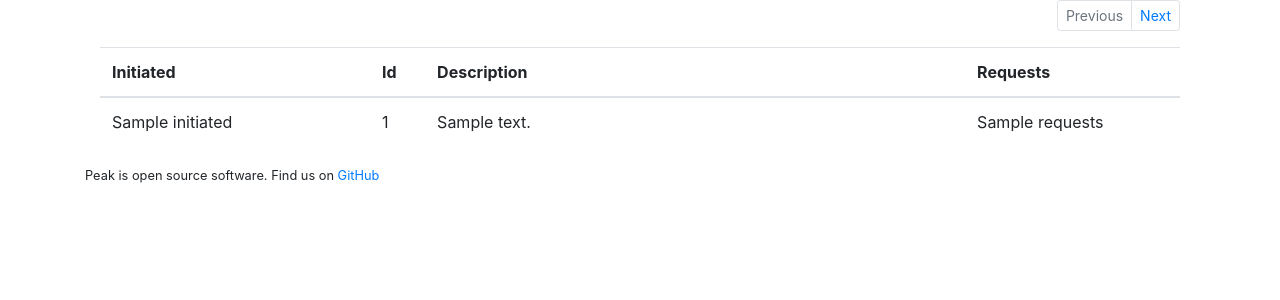
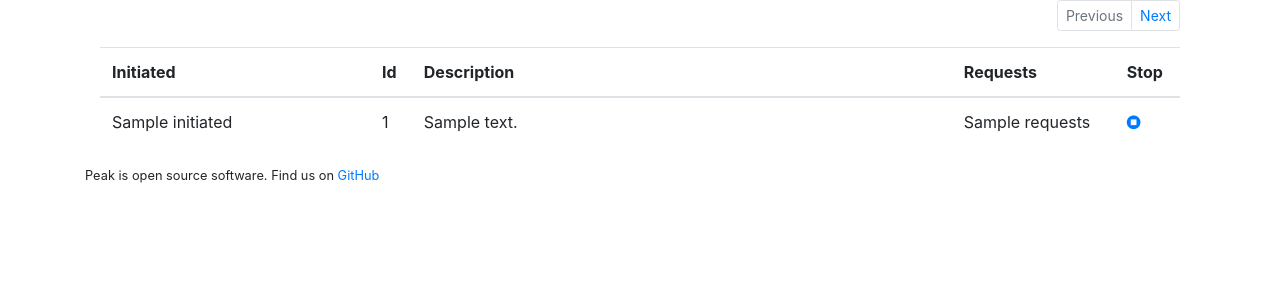
Before and after one commit to peak-oss/peakweb, a Flask app: template peakweb/templates/history.html in a window 1280 px wide. Shown: the part 58-358 px from the top of the page. Run offline with Flask 2, Linux system fonts and the light colour scheme; the template is opened without the code that fills it: most values are stand-ins (such as "Sample title", 1, 10 or a date in 2020); parts of the project's set-up code (start-up, migrations or seed data) failed here and were passed over; some libraries are stand-ins or nearby versions.

Commit message:
update routes and templates to stop jobs

```diff
--- a/peakweb/peakweb.py
+++ b/peakweb/peakweb.py
@@ -24,6 +24,13 @@ def healthz():
 @application.route('/')
 def index():
     return render_template('index.html')
+
+@application.route('/stop_suite', methods=('GET','POST'))
+def stop_suite():
+    test_uuid = request.args.get("uuid")
+    requests.post(peakorc+'/suites/'+str(test_uuid)+'/stop')
+    flash("Successfully stopped peak suite %s" % test_uuid)
+    return redirect('/test_suite/')
 
 
 @application.route('/test_suite/', methods=('GET', 'POST'))
--- a/peakweb/templates/base.html
+++ b/peakweb/templates/base.html
@@ -15,6 +15,7 @@
  <link rel="stylesheet" href="https://maxcdn.bootstrapcdn.com/bootstrap/4.1.1/css/bootstrap.min.css">
  <link rel="stylesheet" href="/static/dashboard.css">
  <script src="https://maxcdn.bootstrapcdn.com/bootstrap/4.1.1/js/bootstrap.min.js"></script>
+ <link href="https://maxcdn.bootstrapcdn.com/font-awesome/4.7.0/css/font-awesome.min.css" rel="stylesheet">
  {% block head %}{% endblock %}
 </head>
 <body>
--- a/peakweb/templates/history.html
+++ b/peakweb/templates/history.html
@@ -6,12 +6,12 @@
   <nav aria-label="history-pagination">
     <ul class="pagination pagination-sm float-right">
       <li {% if page == 1 %}class="page-item disabled"{% else %}class="page-item"{% endif %}>
-      <a class="page-link" href="/history/?page={{ page - 1 }}" tabindex="">Previous</a>
+      <a class="page-link" href="/history?page={{ page - 1 }}" tabindex="">Previous</a>
       </li>
       {%- for i in range(pages) %}
       {%- set pagenum = i+1 %}
       <li {% if page == pagenum %}class="page-item active"{% else %}class="page-item"{% endif %}>
-      <a  class="page-link" href="/history/?page={{ pagenum}}">{{ pagenum }}</a></li>
+      <a  class="page-link" href="/history?page={{ pagenum}}">{{ pagenum }}</a></li>
       {%- endfor %}
       <li {% if page == pages %}class="page-item disabled"{% else %}class="page-item"{% endif %}>
         <a class="page-link" href="/history?page={{ page + 1 }}">Next</a>
@@ -25,6 +25,7 @@
         <th>Id</th>
         <th class="w-50">Description</th>
         <th>Requests</th>
+        <th>Stop</th>
       </tr>
     </thead>
     <tbody>
@@ -34,7 +35,12 @@
         <td>{{ suite['uuid'][:8]}}</td>
         <td class="w-50">{{ suite['description'] }}</td>
         <td>{{ suite['requests'] }}</td>
-      <tr>
+        <td>
+          <a href="/stop_suite?uuid={{ suite['uuid'] }}">
+            <span class="fa fa-stop-circle"></span>
+          </a>
+        </td>
+        <tr>
       {%- endfor %}
     </tbody>
   </table>
```
